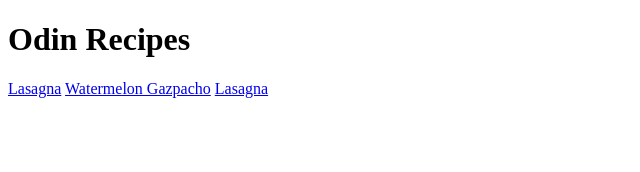
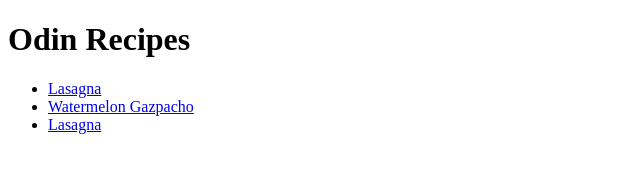
Before and after one commit to dxn5063/odin-recipes, a plain HTML site: page index.html in a window 1280 px wide. Shown: the whole page, without its empty margins (0-640 px from the left). Drawn offline with Linux system fonts and the light colour scheme.

Commit message:
fix listing on index page

```diff
--- a/index.html
+++ b/index.html
@@ -7,8 +7,10 @@
 </head>
 <body>
     <h1>Odin Recipes</h1>
-    <a href="recipes/lasagna.html">Lasagna</a>
-    <a href="recipes/watermelon_gazpacho.html">Watermelon Gazpacho</a>
-    <a href="recipes/lasagna.html">Lasagna</a>
+    <ul>
+    <li><a href="recipes/lasagna.html">Lasagna</a></li>
+    <li><a href="recipes/watermelon_gazpacho.html">Watermelon Gazpacho</a></li>
+    <li><a href="recipes/lasagna.html">Lasagna</a></li>
+    </ul>
 </body>
 </html>
```
